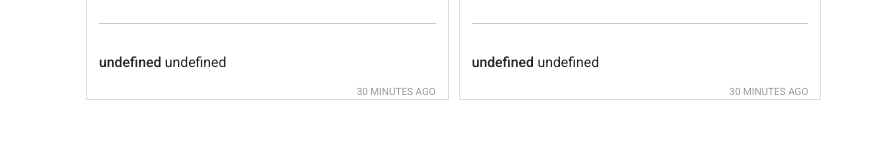
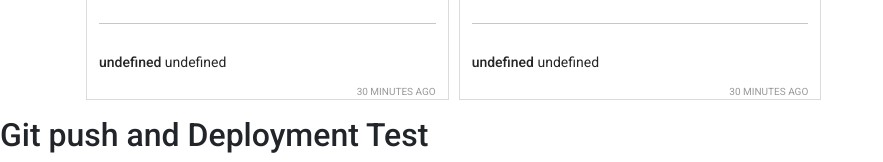
Before and after one commit to farabi1/debug, a plain HTML site: page index.html in a window 1280 px wide. Shown: the part 1384-1546 px from the top of the page, without its empty margins (0-883 px from the left). Before the commit the page ends 1500 px from the top, so only its background shows below. Drawn offline with nearby package versions, Linux system fonts and the light colour scheme.

Commit message:
Git push and Deployment Test

```diff
--- a/index.html
+++ b/index.html
@@ -77,7 +77,9 @@
                 <h1>Reported posts</h1>
             </div>
         </main>
-        <footer></footer>
+        <footer>
+            <h2>Git push and Deployment Test</h2>
+        </footer>
 
         <!-- add javascript  file  -->
         <script src="./js/app.js"></script>
```
